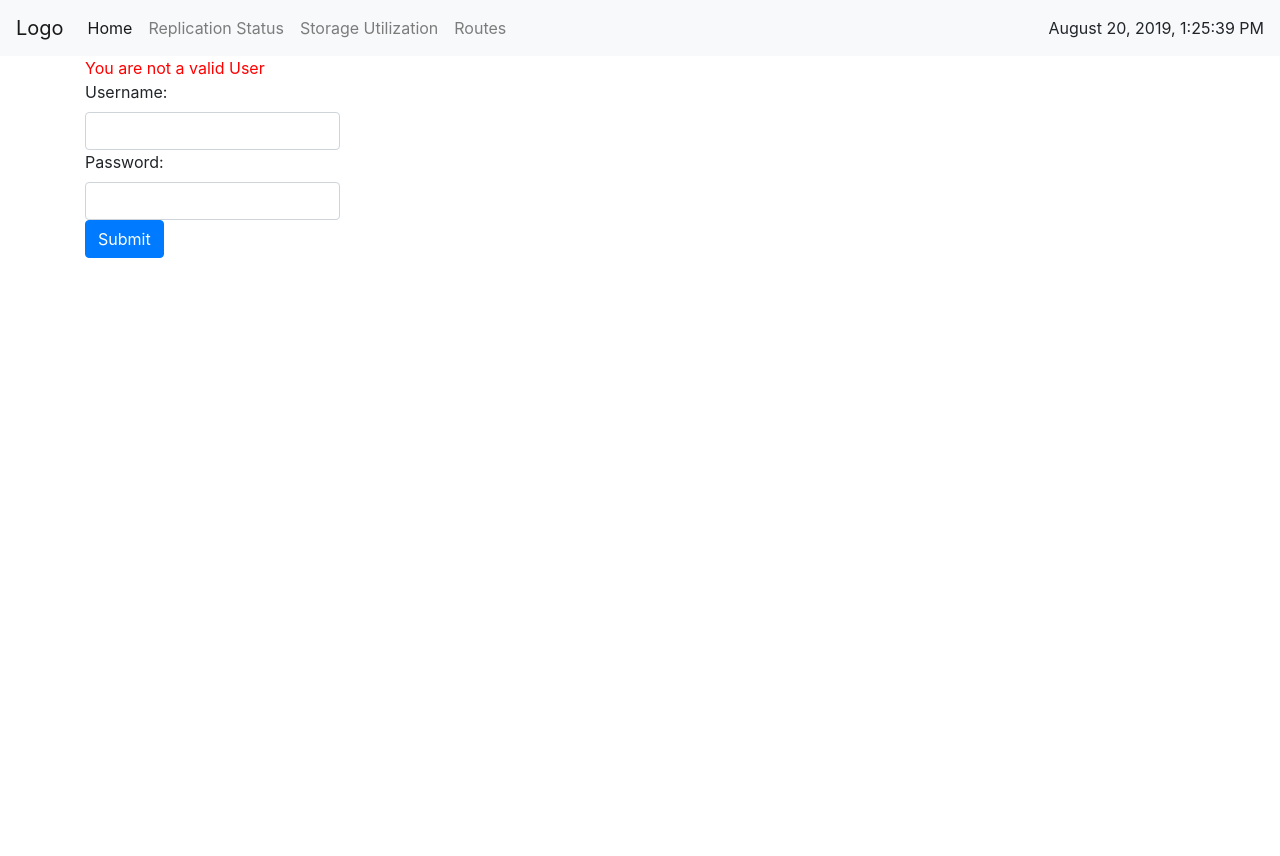
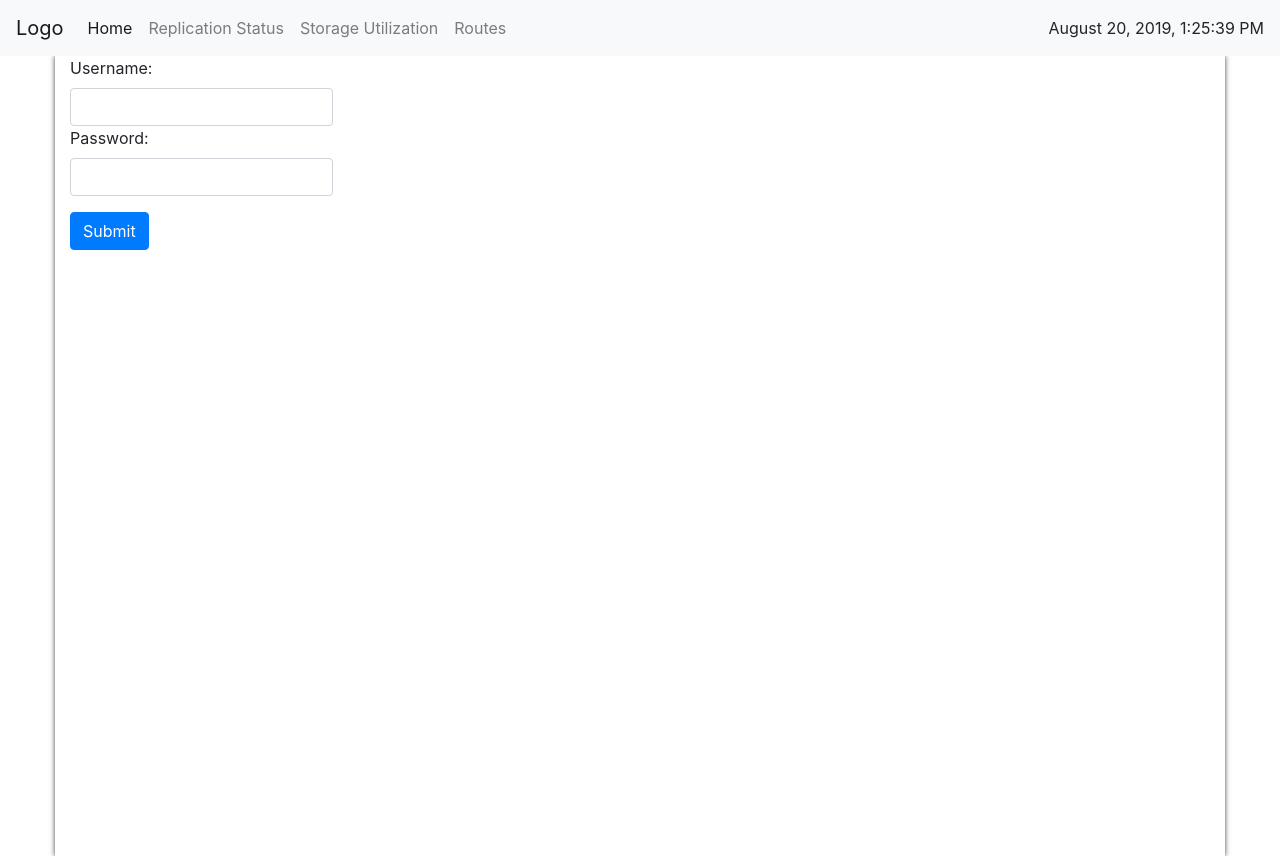
Before and after one commit to Shrikantchillal/buildTransfer, a React app: page / in a window 1280 px wide. Before the commit the page ends 800 px from the top, so only its background shows below. Built offline with nearby package versions, Linux system fonts and the light colour scheme.

Commit message:
signup page updated, UI changed

```diff
--- a/app/components/replicationStatus.js
+++ b/app/components/replicationStatus.js
@@ -28,10 +28,10 @@ class ReplicationStatus extends React.Component {
     render() {
         return(
             <div>
-                <h3 class="mt-3 mb-3">Replication Status</h3>
+                <h3 class="pt-3 mb-3">Replication Status</h3>
                 <Accordion>
                     {this.state.buildsData.map((dcList, index) => (
-                        <div key={index} label={dcList.dc_name}>
+                        <div key={index} label={dcList.dc_name} >
                             <table className='table'>
                                 <thead>
                                     <tr>
--- a/app/components/routes.js
+++ b/app/components/routes.js
@@ -32,7 +32,7 @@ class Routes extends React.Component {
     render() {
         return(
             <div>
-                <h3 class="mt-3 mb-3">Primary Data route table</h3>
+                <h3 class="pt-3 mb-3">Primary Data route table</h3>
                 <table className='table'>
                     <thead>
                         <tr>
--- a/app/components/signup.js
+++ b/app/components/signup.js
@@ -7,7 +7,8 @@ class SignUp extends React.Component {
         super(props);
         this.state = {
             username: '',
-            password: ''
+            password: '',
+            errMessage: ''
         }
         this.onChange = this.onChange.bind(this);
         this.onSubmit = this.onSubmit.bind(this);
@@ -15,13 +16,12 @@ class SignUp extends React.Component {
 
     onChange(e) {
         this.setState({
-            [e.target.name]: e.target.value,
-            validUser: false
+            [e.target.name]: e.target.value
         })
     }
     onSubmit(e) {
         e.preventDefault();
-        (this.state.username === contant.username && this.state.password === contant.password) ? this.setState({validUser: true })  : null
+        (this.state.username === contant.username && this.state.password === contant.password) ? this.setState({validUser: true })  : this.setState({errMessage: 'You are not a valid user' })
     }
 
     render() {
@@ -29,7 +29,7 @@ class SignUp extends React.Component {
             <div className='row'>
                 <div className='col-md-3'>
                     <form onSubmit={this.onSubmit}>
-                        <div>{this.state.validUser ? this.props.history.push('/replicationStatus') : <div className='error-message'>You are not a valid User</div> }</div>
+                        <div>{this.state.validUser ? this.props.history.push('/replicationStatus') : <div className='error-message'>{this.state.errMessage}</div> }</div>
                         <div>
                             <label>Username:</label>
                             <input type="text" name="username" value={this.state.username} onChange={this.onChange} className='form-control' />
@@ -38,7 +38,7 @@ class SignUp extends React.Component {
                             <label>Password:</label>
                             <input type="password" name="password" value={this.state.password} onChange={this.onChange} className='form-control' />
                         </div>
-                        <button type="submit" className='btn btn-primary'>Submit</button>
+                        <button type="submit" className='btn btn-primary mt-3'>Submit</button>
                     </form>
                 </div>
                 <div className='col-md-9'></div>
--- a/app/components/storageUtilization.js
+++ b/app/components/storageUtilization.js
@@ -24,7 +24,7 @@ class StorageUtilization extends React.Component{
     render() {
         return(
             <div>
-                <h3 class="mt-3 mb-3">Storage Utilization</h3>
+                <h3 class="pt-3 mb-3">Storage Utilization</h3>
                 <table className="table">
                     <thead>
                         <tr>
--- a/app/index.css
+++ b/app/index.css
@@ -1,3 +1,19 @@
+html, body {
+    height: 100%;
+}
+.outer {
+    height: 100%;
+}
+.wrapper {
+    background: #fff;
+    max-width: 1170px;
+    margin: 0 auto;
+    box-shadow: 0 0 5px 0 rgba(0, 0, 0, 0.75);
+    padding-bottom: 50px;
+    width: 100%;
+    height: auto;
+    min-height: 100%;
+}
 .error-message {
     color: #f00;
 }
--- a/app/index.html
+++ b/app/index.html
@@ -5,6 +5,6 @@
         <link rel="stylesheet" href="https://stackpath.bootstrapcdn.com/bootstrap/4.3.1/css/bootstrap.min.css" integrity="sha384-ggOyR0iXCbMQv3Xipma34MD+dH/1fQ784/j6cY/iJTQUOhcWr7x9JvoRxT2MZw1T" crossorigin="anonymous">
     </head>
     <body>
-        <div id="app"></div>
+        <div id="app" class="outer"></div>
     </body>
 </html>
--- a/app/index.js
+++ b/app/index.js
@@ -17,7 +17,7 @@ class App extends React.Component {
         return(
             <Router>
                 <Header />
-                <div className='container'>
+                <div className='container wrapper'>
                     <Switch>
                         <Route path="/" component={SignUp} exact />
                         <Route path="/replicationStatus" component={ReplicationStatus} />
```
